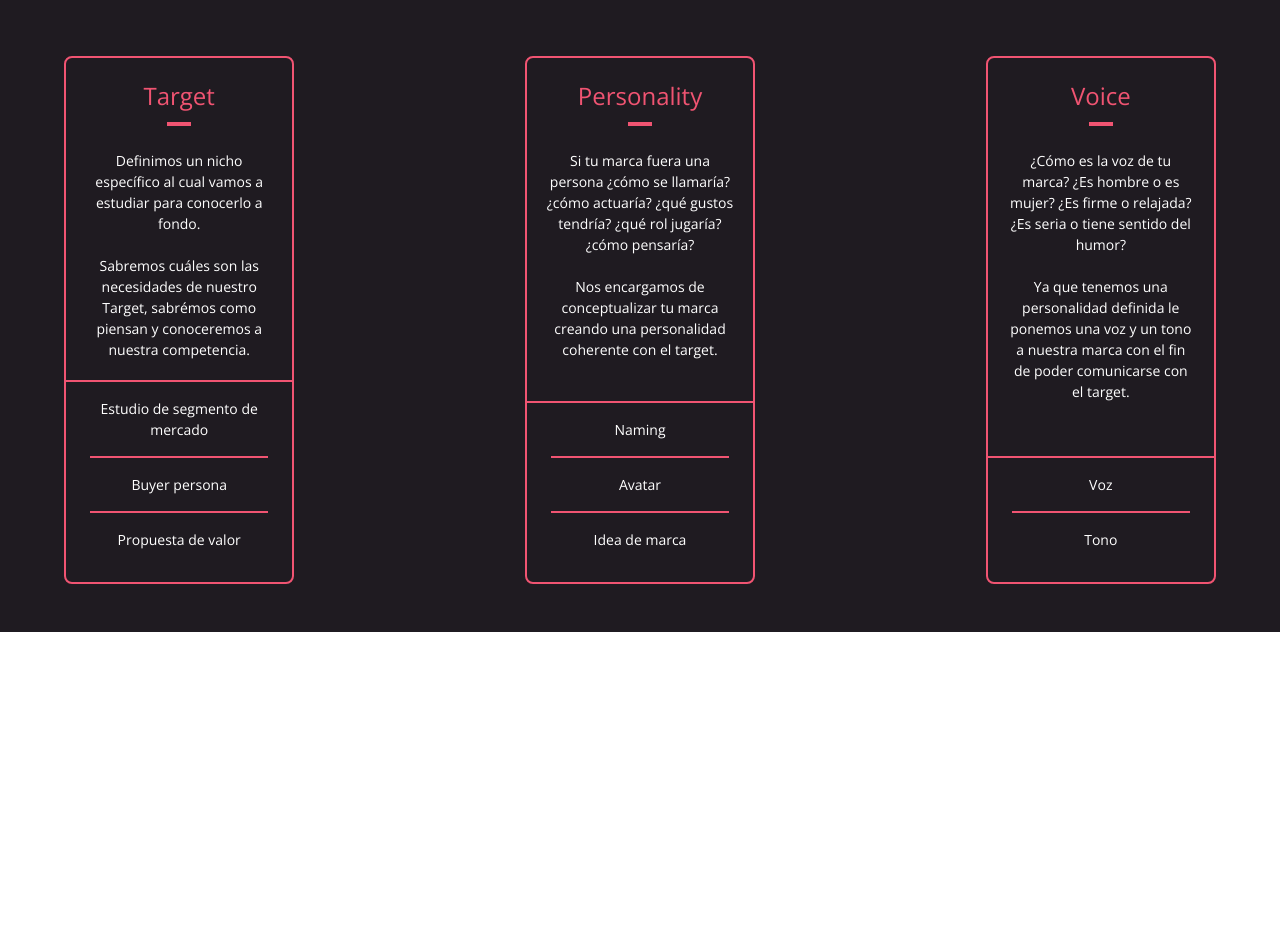
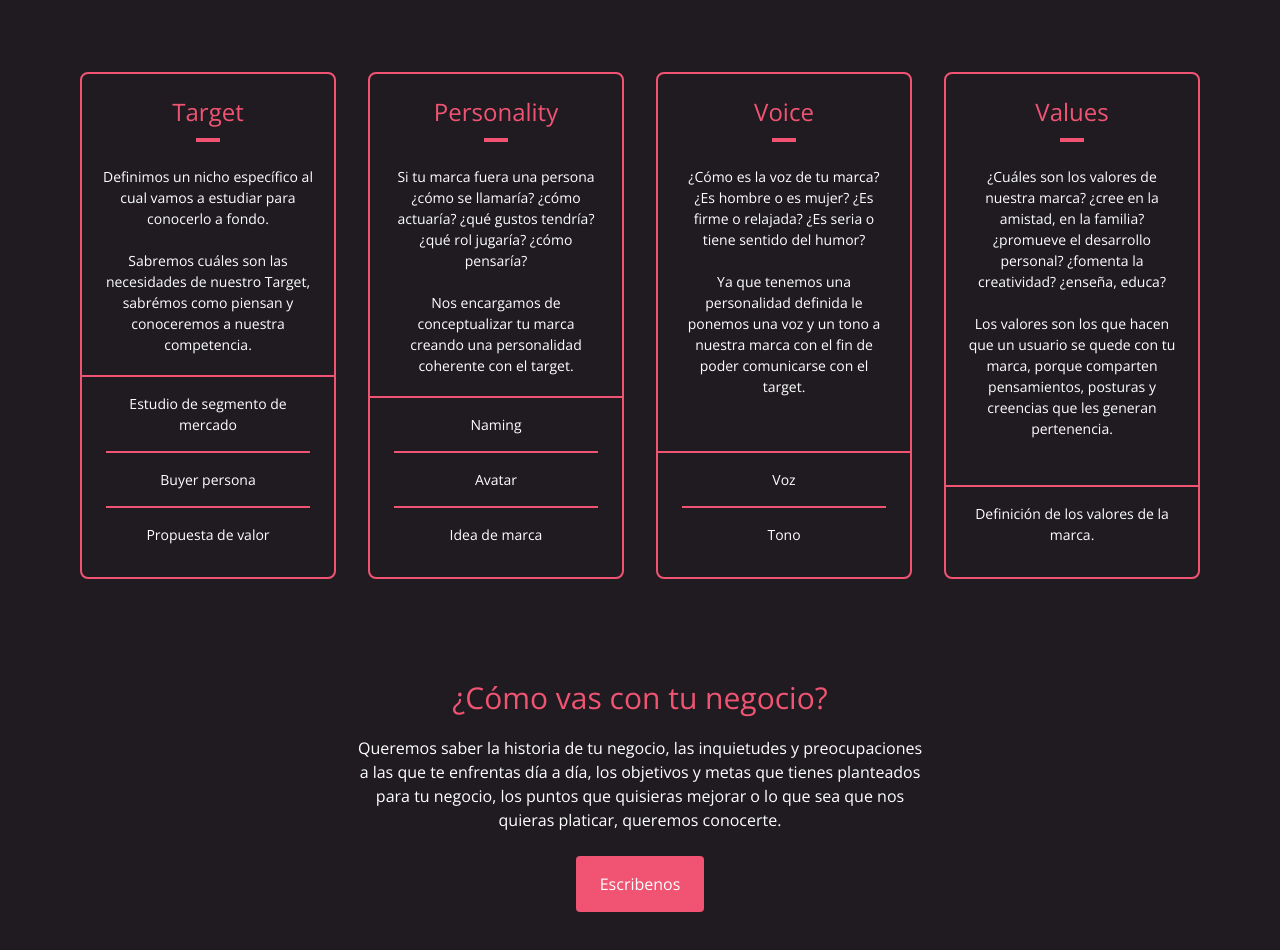
Before and after one commit to kevotovar/breadman-main, a Gatsby site: page /branding in a window 1280 px wide. Shown: the part 640-1590 px from the top of the page. Before the commit the page ends 1272 px from the top, so only its background shows below. Built offline with nearby package versions, Linux system fonts and the light colour scheme; Gatsby itself is replaced by a stand-in of ours.

Commit message:
Finished branding

```diff
--- /dev/null
+++ b/src/components/ContactFooter.js
@@ -0,0 +1,24 @@
+import React from 'react'
+import Link from 'gatsby-link'
+
+export default function ContactFooter() {
+  return (
+    <div className="my-20 flex flex-col items-center">
+      <h6 className="text-breadman-red text-center text-3xl font-medium mb-4">
+        ¿Cómo vas con tu negocio?
+      </h6>
+      <p className="max-w-xl text-center text-white font-light mb-6">
+        Queremos saber la historia de tu negocio, las inquietudes y
+        preocupaciones a las que te enfrentas día a día, los objetivos y metas
+        que tienes planteados para tu negocio, los puntos que quisieras mejorar
+        o lo que sea que nos quieras platicar, queremos conocerte.
+      </p>
+      <Link
+        to="/contacto"
+        className="rounded bg-breadman-red text-white py-4 px-6 font-medium"
+      >
+        Escribenos
+      </Link>
+    </div>
+  )
+}
--- a/src/pages/branding.js
+++ b/src/pages/branding.js
@@ -1,5 +1,6 @@
 import React from 'react'
 import Layout from 'src/components/layout'
+import ContactFooter from 'src/components/ContactFooter'
 
 export default function Branding() {
   return (
@@ -24,17 +25,20 @@ export default function Branding() {
           </p>
         </div>
         <div className="flex flex-wrap items-stretch justify-between max-w-6xl mx-auto mt-20">
-          <div className="flex flex-col border-2 border-breadman-red rounded-lg w-full md:1/2 lg:w-1/5">
+          <div className="w-full md:w-1/2 lg:w-1/4 p-4">
+            <div className="flex flex-col border-2 border-breadman-red rounded-lg">
               <div className="flex flex-col items-center flex-1 p-5">
-              <h5 className="text-2xl text-breadman-red text-center">Target</h5>
+                <h5 className="text-2xl text-breadman-red text-center">
+                  Target
+                </h5>
                 <div className="w-6 h-1 bg-breadman-red mt-2 mb-6"></div>
                 <p className="text-white text-center text-sm">
                   Definimos un nicho específico al cual vamos a estudiar para
                   conocerlo a fondo.
                   <br />
                   <br />
-                Sabremos cuáles son las necesidades de nuestro Target, sabrémos
-                como piensan y conoceremos a nuestra competencia.
+                  Sabremos cuáles son las necesidades de nuestro Target,
+                  sabrémos como piensan y conoceremos a nuestra competencia.
                 </p>
               </div>
               <div className="border-t-2 border-breadman-red px-6 pt-4">
@@ -49,15 +53,18 @@ export default function Branding() {
                 </p>
               </div>
             </div>
-          <div className="flex flex-col border-2 border-breadman-red rounded-lg w-full md:1/2 lg:w-1/5">
+          </div>
+          <div className="w-full md:w-1/2 lg:w-1/4 p-4">
+            <div className="flex flex-col border-2 border-breadman-red rounded-lg">
               <div className="flex flex-col items-center flex-1 p-5">
                 <h5 className="text-2xl text-breadman-red text-center">
                   Personality
                 </h5>
                 <div className="w-6 h-1 bg-breadman-red mt-2 mb-6"></div>
                 <p className="text-white text-center text-sm">
-                Si tu marca fuera una persona ¿cómo se llamaría? ¿cómo actuaría?
-                ¿qué gustos tendría? ¿qué rol jugaría? ¿cómo pensaría?
+                  Si tu marca fuera una persona ¿cómo se llamaría? ¿cómo
+                  actuaría? ¿qué gustos tendría? ¿qué rol jugaría? ¿cómo
+                  pensaría?
                   <br />
                   <br />
                   Nos encargamos de conceptualizar tu marca creando una
@@ -76,17 +83,21 @@ export default function Branding() {
                 </p>
               </div>
             </div>
-          <div className="flex flex-col border-2 border-breadman-red rounded-lg w-full md:1/2 lg:w-1/5">
+          </div>
+          <div className="w-full md:w-1/2 lg:w-1/4 p-4">
+            <div className="h-full flex flex-col border-2 border-breadman-red rounded-lg">
               <div className="flex flex-col items-center flex-1 p-5">
-              <h5 className="text-2xl text-breadman-red text-center">Voice</h5>
+                <h5 className="text-2xl text-breadman-red text-center">
+                  Voice
+                </h5>
                 <div className="w-6 h-1 bg-breadman-red mt-2 mb-6"></div>
                 <p className="text-white text-center text-sm">
-                ¿Cómo es la voz de tu marca? ¿Es hombre o es mujer? ¿Es firme o
-                relajada? ¿Es seria o tiene sentido del humor?
+                  ¿Cómo es la voz de tu marca? ¿Es hombre o es mujer? ¿Es firme
+                  o relajada? ¿Es seria o tiene sentido del humor?
                   <br />
                   <br />
-                Ya que tenemos una personalidad definida le ponemos una voz y un
-                tono a nuestra marca con el fin de poder comunicarse con el
+                  Ya que tenemos una personalidad definida le ponemos una voz y
+                  un tono a nuestra marca con el fin de poder comunicarse con el
                   target.
                 </p>
               </div>
@@ -98,6 +109,33 @@ export default function Branding() {
               </div>
             </div>
           </div>
+          <div className="w-full md:w-1/2 lg:w-1/4 p-4">
+            <div className="h-full flex flex-col border-2 border-breadman-red rounded-lg">
+              <div className="flex flex-col items-center flex-1 p-5">
+                <h5 className="text-2xl text-breadman-red text-center">
+                  Values
+                </h5>
+                <div className="w-6 h-1 bg-breadman-red mt-2 mb-6"></div>
+                <p className="text-white text-center text-sm">
+                  ¿Cuáles son los valores de nuestra marca? ¿cree en la amistad,
+                  en la familia? ¿promueve el desarrollo personal? ¿fomenta la
+                  creatividad? ¿enseña, educa?
+                  <br />
+                  <br />
+                  Los valores son los que hacen que un usuario se quede con tu
+                  marca, porque comparten pensamientos, posturas y creencias que
+                  les generan pertenencia.
+                </p>
+              </div>
+              <div className="border-t-2 border-breadman-red px-6 pt-4">
+                <p className="text-white text-sm text-center pb-4 mb-4">
+                  Definición de los valores de la marca.
+                </p>
+              </div>
+            </div>
+          </div>
+        </div>
+        <ContactFooter />
       </div>
     </Layout>
   )
```
Lines whose indentation alone changed are shown as unchanged.
